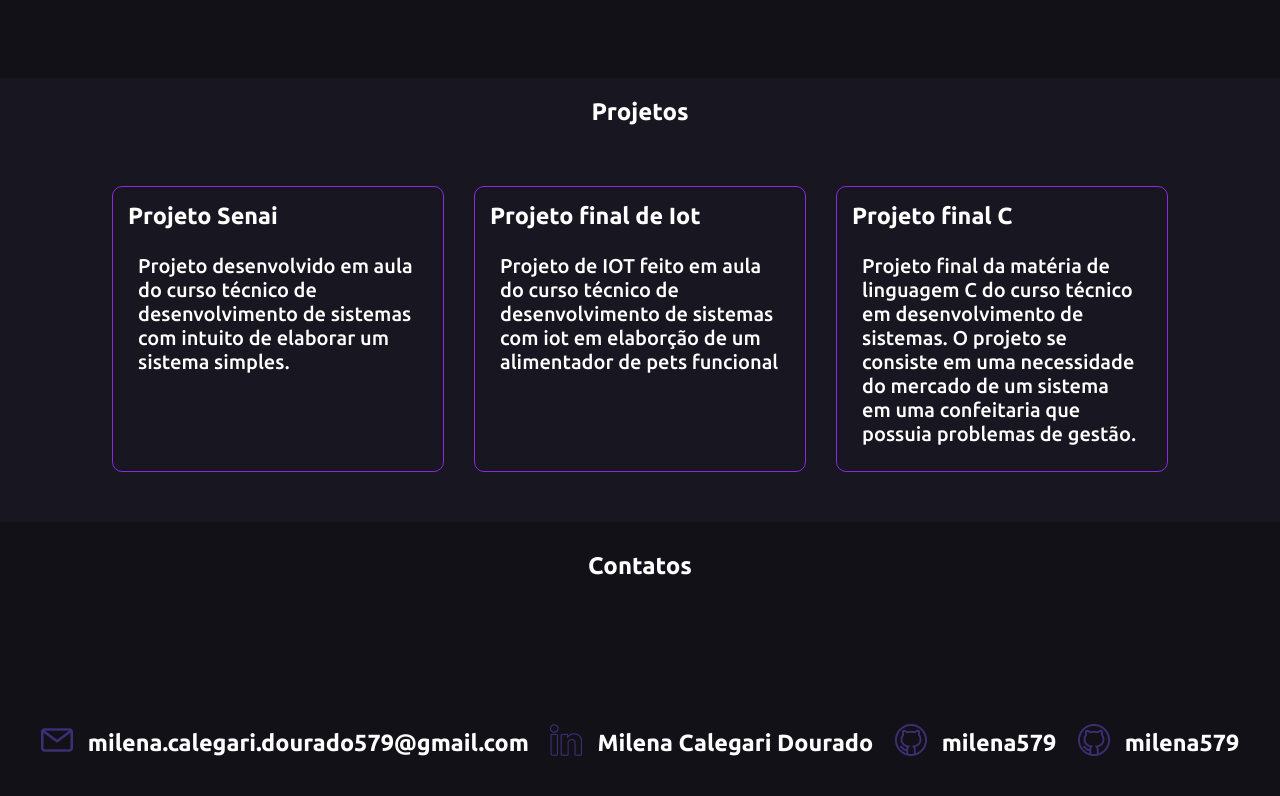
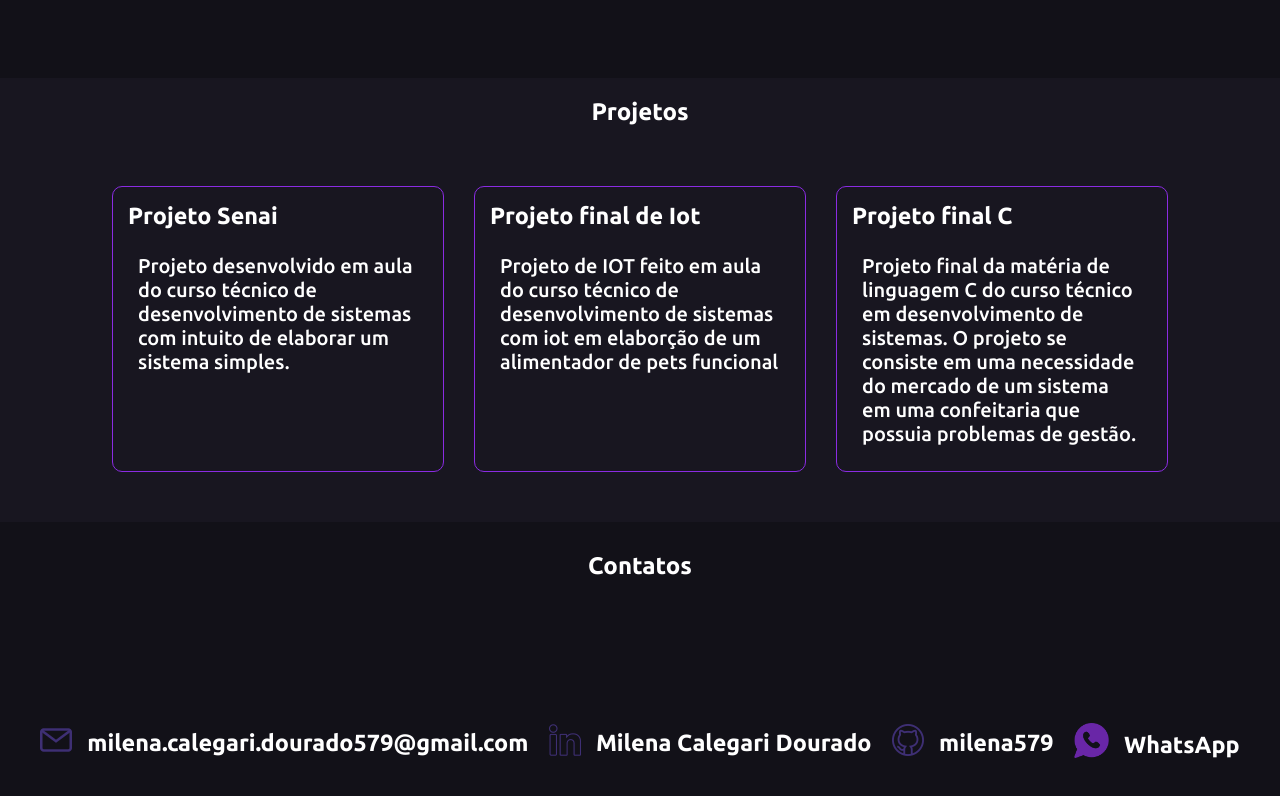
Before and after one commit to milena579/PortifolioReact, a React (Vite) app: page / in a window 1280 px wide. Shown: the part 2066-2862 px from the top of the page. Built offline with nearby package versions, Linux system fonts and the light colour scheme.

Commit message:
botao whatsapp feito

```diff
--- a/src/App.jsx
+++ b/src/App.jsx
@@ -1,7 +1,13 @@
-import style from './App.module.css'
-
+import style from './App.module.css';
 function App() {
   //const [count, setCount] = useState(0)
+
+    const defaultPhoneNumber = "5541999999999"
+
+    const conversar = () => {
+        const urlZAPZAP = `https://api.whatsapp.com/send?phone=${defaultPhoneNumber}&text= Olá vim pelo seu currículo!`
+        window.open(urlZAPZAP, '_blank')
+    }
 
   return (
     <>
@@ -171,8 +177,8 @@ function App() {
                     <a href="https://github.com/milena579"><h3>milena579</h3></a>
                 </span>
                 <span>
-                    <img src="../src/assets/github.png" alt="icone github"/>
-                    <a href="https://github.com/milena579"><h3>milena579</h3></a>
+                    <img src="../src/assets/whatssapp-big-logo.png" alt="icone github" style={{width:'35px'}}/>
+                    <a onClick={conversar}><h3>WhatsApp</h3></a>
                 </span>
             </div>
         </section>
```
Also changed, not shown: src/assets/whatssapp-big-logo.png (added).
